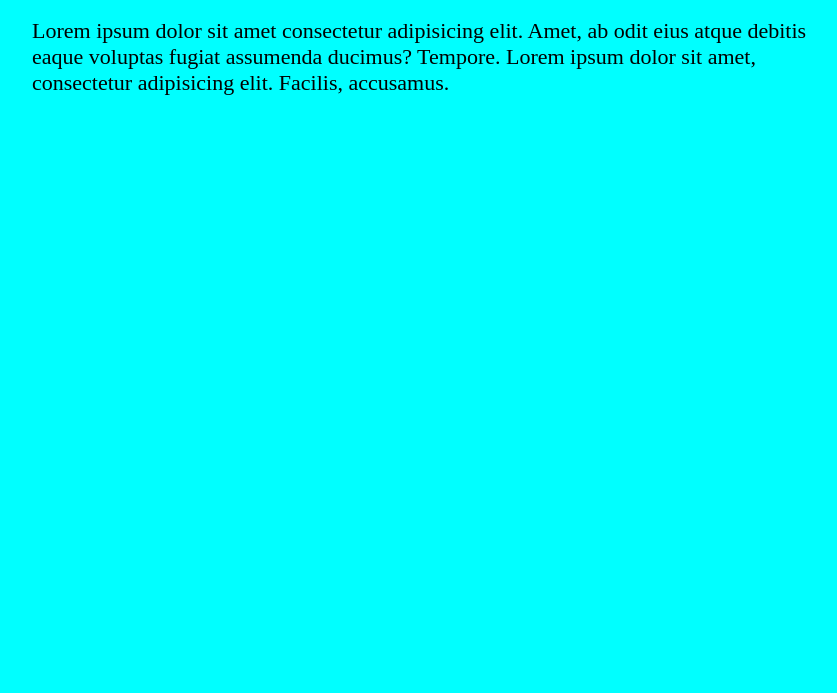
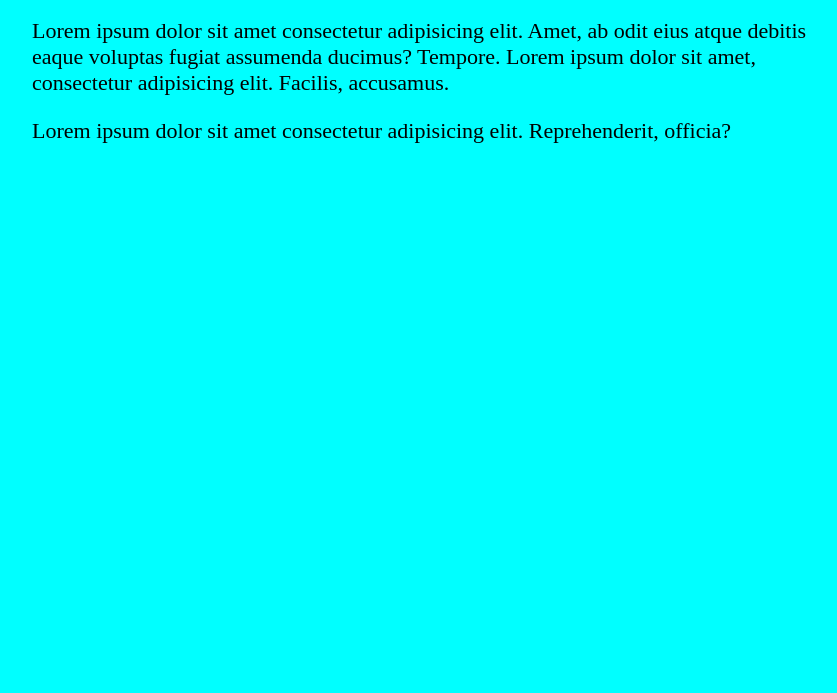
Before and after one commit to asmaaghayyate/site-git, a plain HTML site: page index.html in a window 1280 px wide. Shown: the part 107-800 px from the top of the page, without its empty margins (208-1045 px from the left). Drawn offline with Linux system fonts and the light colour scheme.

Commit message:
ajout d un paragraphe

```diff
--- a/index.html
+++ b/index.html
@@ -11,5 +11,7 @@
    <p>
     Lorem ipsum dolor sit amet consectetur adipisicing elit. Amet, ab odit eius atque debitis eaque voluptas fugiat assumenda ducimus? Tempore.
     Lorem ipsum dolor sit amet, consectetur adipisicing elit. Facilis, accusamus.</p>
+<p>Lorem ipsum dolor sit amet consectetur adipisicing elit. Reprehenderit, officia?</p>
+
 </body>
 </html>
```
